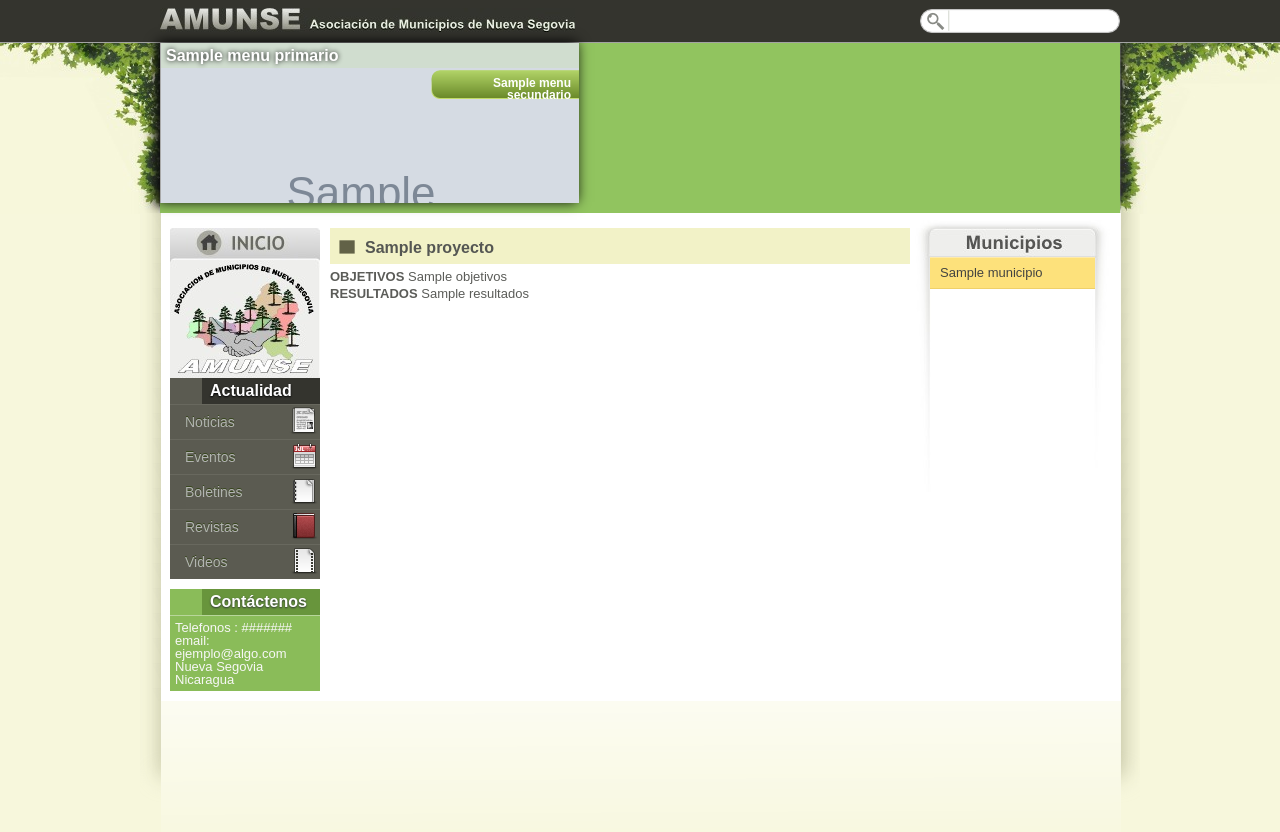
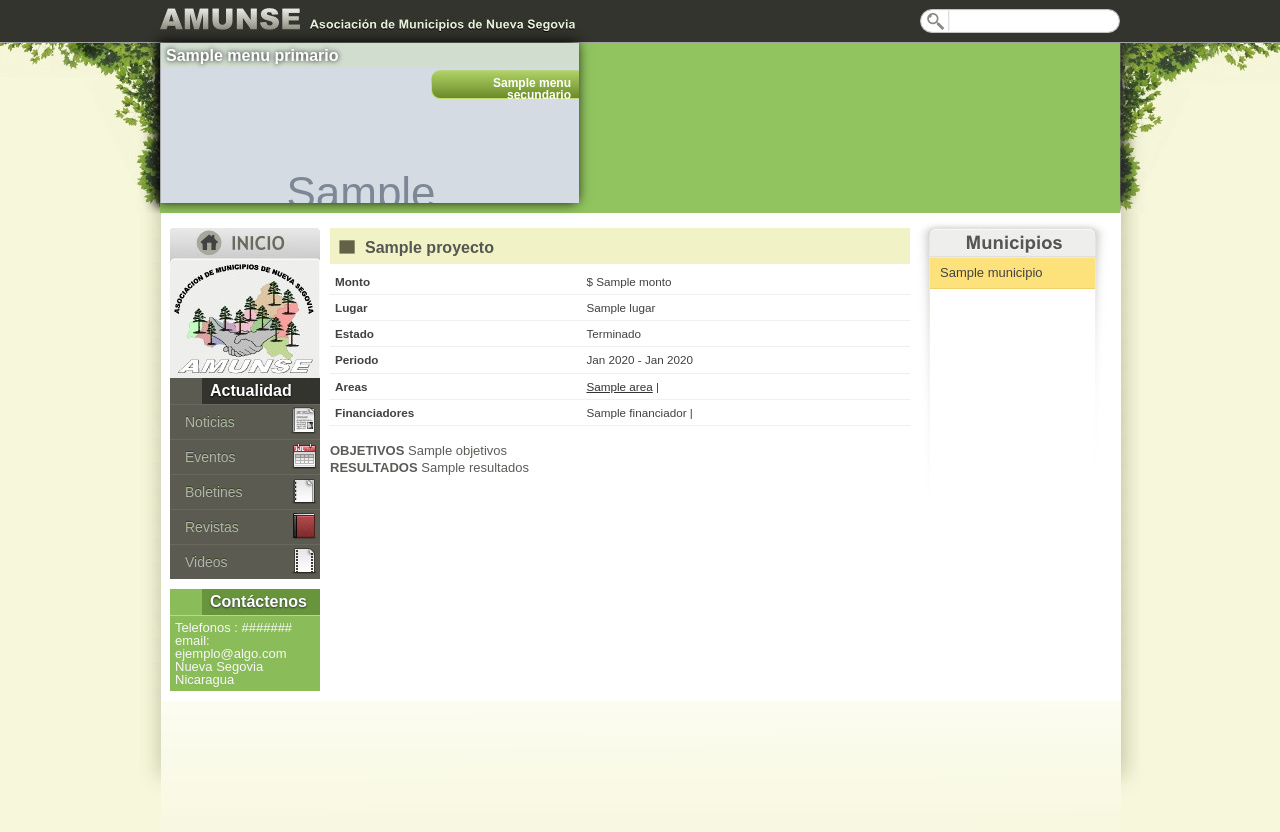
Before and after one commit to byroncorrales/amunse, a Django app: template amunse/templates/proyectos/proyecto_detalle.html in a window 1280 px wide. Shown: the top 832 px of the page. Run offline with Django 3.2, Linux system fonts and the light colour scheme; the template is opened without the code that fills it: most values are stand-ins (such as "Sample title", 1, 10 or a date in 2020); grey boxes marked "Sample" are stand-in pictures; parts of the project's set-up code (start-up, migrations or seed data) failed here and were passed over.

Commit message:
Finalizando proyectos

```diff
--- a/amunse/media/css/estilo.css
+++ b/amunse/media/css/estilo.css
@@ -115,16 +115,11 @@ b{
  padding:2px;
 }
 #contenido_pagina tbody td a, #contenido_paginatbody th a {
- color:#6C8C37;
- text-decoration:none;
+ text-decoration:underline;
  font-weight:normal;
- display:block;
- background: transparent url(links_yellow.gif) no-repeat 0% 50%;
- padding-left:15px;
 }
 #contenido_pagina tbody td a:hover, #contenido_pagina tbody th a:hover {
- color:#009193;
- text-decoration:none;
+ text-decoration:underline;
 }
 
 /* Termina Reseteando CSS */
--- a/amunse/templates/boletines/boletin_detalle.html
+++ b/amunse/templates/boletines/boletin_detalle.html
@@ -20,7 +20,7 @@
             {% if boletin.tags %}
                 <b>Etiquetas: </b><br>
                 {% for tag in boletin.get_tags %}
-                <a href="/tags/{{tag.id}}">{{tag.name}}</a>
+                <a href="/tags/{{tag.id}}">{{tag}}</a>
                 {% endfor %}
             {%endif%}
         </div>
--- a/amunse/templates/proyectos/proyecto_detalle.html
+++ b/amunse/templates/proyectos/proyecto_detalle.html
@@ -8,6 +8,48 @@
         <h2>{{proyecto.nombre}}</h2>
 
         <div id="contenido_pagina">
+
+            <table>
+            <tbody>
+                <tr>
+                    <td style="vertical-align: top;"><b>Monto</b><br>
+                    </td>
+                    <td style="vertical-align: top;">$ {{proyecto.monto}}<br>
+                    </td>
+                </tr>
+                <tr>
+                    <td style="vertical-align: top;"><b>Lugar</b><br>
+                    </td>
+                    <td style="vertical-align: top;">{{proyecto.lugar}}<br>
+                    </td>
+                </tr>
+                <tr>
+                    <td style="vertical-align: top;"><b>Estado</b><br>
+                    </td>
+                    <td style="vertical-align: top;">{%if proyecto.estado = 0 %}En Desarrollo {%else%} Terminado{%endif%}<br>
+                    </td>
+                </tr>
+                <tr>
+                    <td style="vertical-align: top;"><b>Periodo</b><br>
+                    </td>
+                    <td style="vertical-align: top;">{{proyecto.fecha_inicio|date:"M Y"}} - {{proyecto.fecha_final|date:"M Y" }}
+                    </td>
+                </tr>
+                <tr>
+                    <td style="vertical-align: top;"><b>Areas</b><br>
+                    </td>
+                    <td style="vertical-align: top;">{%for area in proyecto.area.all%}<a href="/proyectos/area/{{area.slug}}">{{area}}</a> | {%endfor%}
+                    </td>
+                </tr>
+                <tr>
+                    <td style="vertical-align: top;"><b>Financiadores</b><br>
+                    </td>
+                    <td style="vertical-align: top;">{%for financiador in proyecto.financiador.all%}{{financiador}} |{%endfor%}<br>
+                    </td>
+                </tr>
+            </tbody>
+            </table>
+            <br>
             <b>OBJETIVOS</b>
             {{proyecto.objetivos|safe}}<br>
             <b>RESULTADOS</b>
--- a/amunse/templates/proyectos/proyectos_lista.html
+++ b/amunse/templates/proyectos/proyectos_lista.html
@@ -17,7 +17,7 @@
         <h2>Proyectos</h2>
         <div id="acciones">
             <form name="formulario" action="" method="get">
-                        <div class="label">Categorias </div>
+                        <div class="label">Areas </div>
                         <select id="id_categoria" name="area" >
                             <option value="">-------</option>
                             {%for area in area%}
```
Also changed, not shown: amunse/boletines/models.py (+0 -7 lines).
